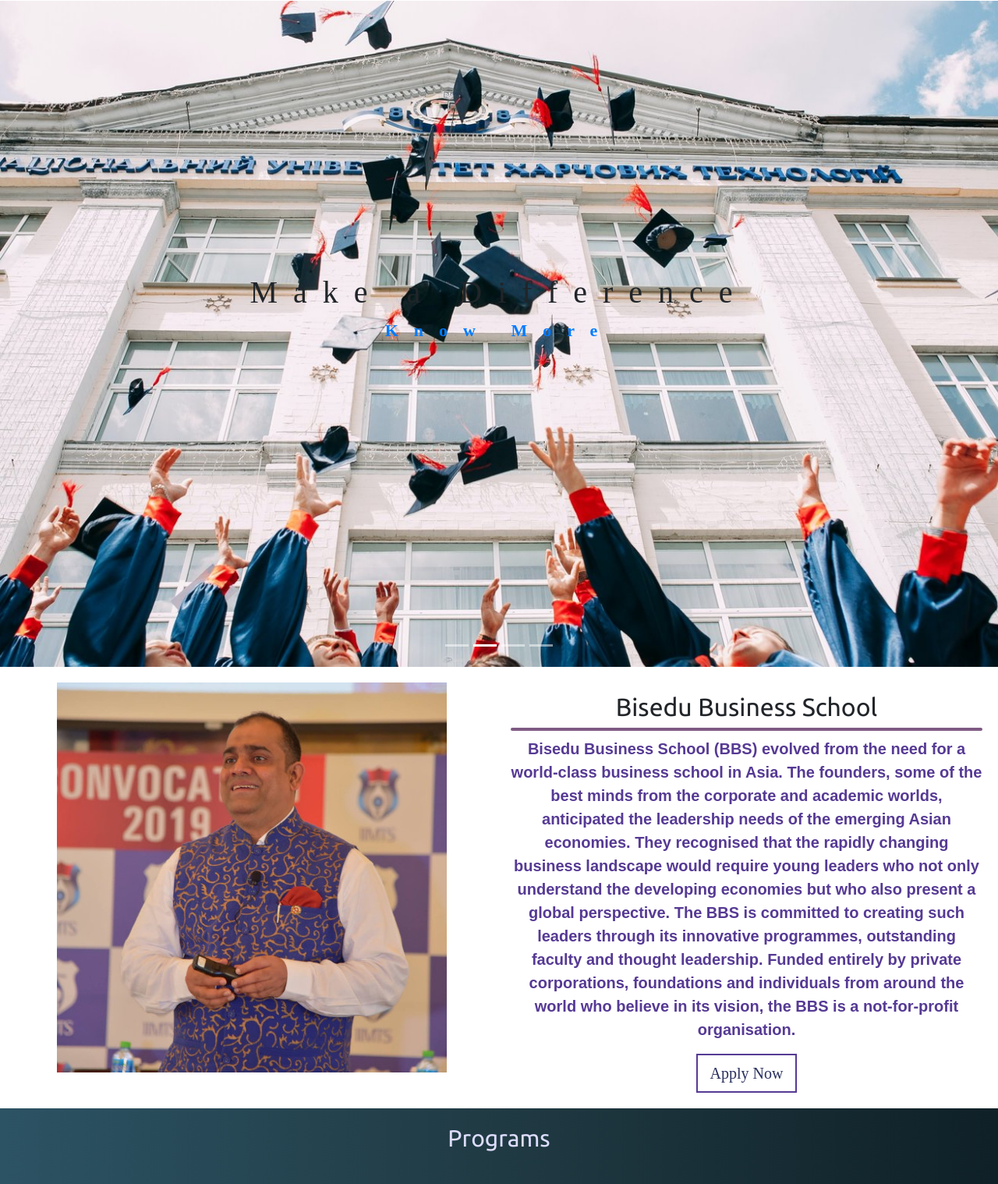
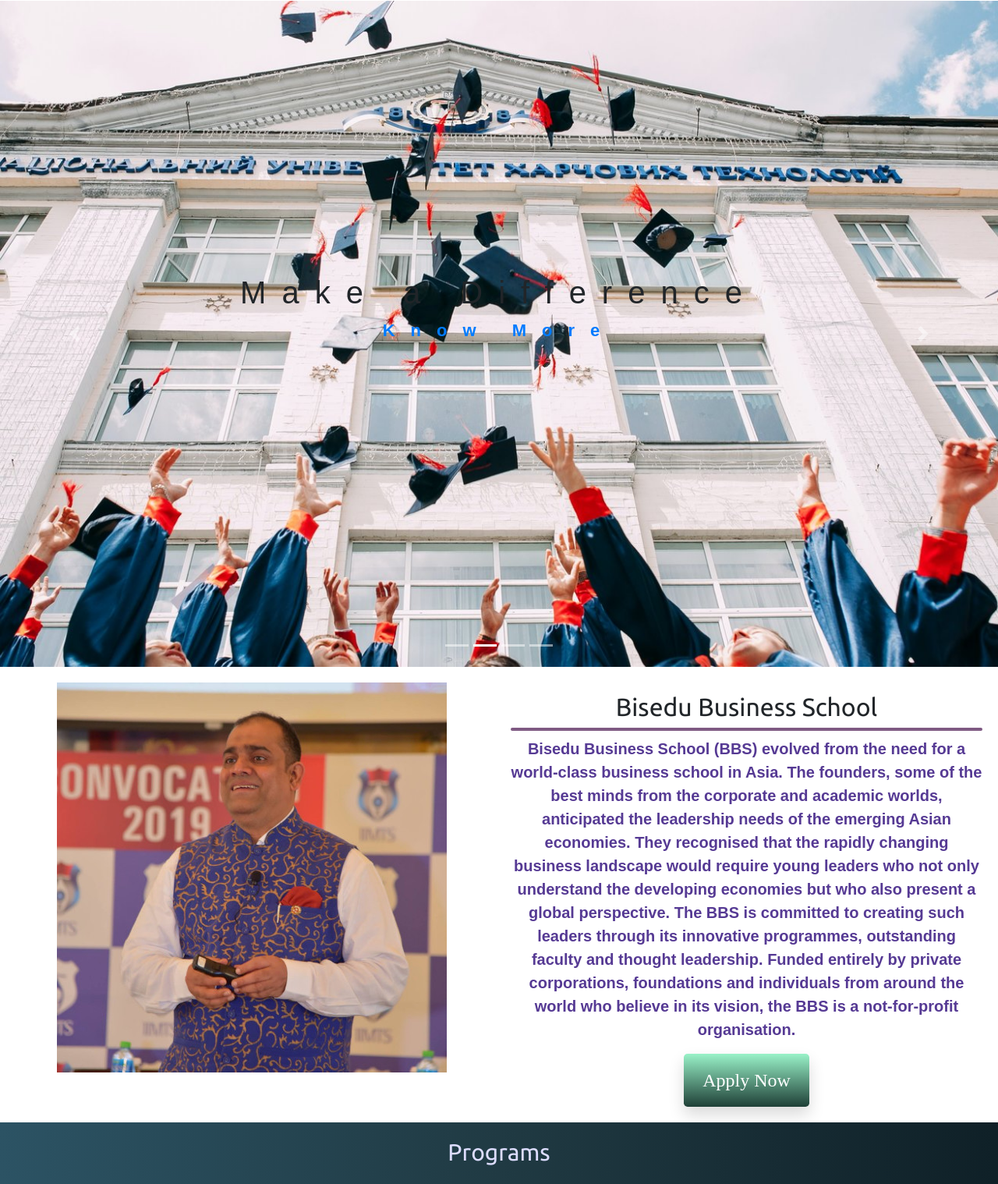
Before and after one commit to sourav-coder/Bisedu-Business-School, a plain HTML site: page index.html in a window 1280 px wide. Shown: the part 115-1633 px from the top of the page at 78% size. Drawn offline with nearby package versions, Linux system fonts and the light colour scheme; a script that the page names is missing.

Commit message:
added button styles

```diff
--- a/index.html
+++ b/index.html
@@ -112,14 +112,14 @@
       </div>
     </div>
 
-    <!-- <a class="carousel-control-prev" href="#carouselExampleIndicators" role="button" data-slide="prev">
+    <a class="carousel-control-prev" href="#carouselExampleIndicators" role="button" data-slide="prev">
       <span class="carousel-control-prev-icon" aria-hidden="true"></span>
       <span class="sr-only">Previous</span>
     </a>
     <a class="carousel-control-next" href="#carouselExampleIndicators" role="button" data-slide="next">
       <span class="carousel-control-next-icon" aria-hidden="true"></span>
       <span class="sr-only">Next</span>
-    </a> -->
+    </a>
   </div>
 
 
@@ -147,7 +147,7 @@
           the BBS is a not-for-profit organisation.
         </p>
 
-        <a class="btn btn-lg btn-outline-primary" href="#">Apply Now</a>
+        <a class="btn btn-lg " href="#">Apply Now</a>
       </div>
     </div>
   </section>
--- a/style.css
+++ b/style.css
@@ -1,8 +1,13 @@
+
+
 body{
   padding: 0;
   margin: 0;
+  width: 100%!important;
+
   text-align: center;
 }
+
 
 .navbar{
   padding: 20px;
@@ -13,7 +18,7 @@
 
 .navbar-brand h4{
   display: inline;
-  font-family: 'Ubuntu';
+  font-family: 'Ubuntu',sans-serif;
 }
 
 /* q-tag */
@@ -72,7 +77,7 @@
 
 .about-container .btn{
   padding: 10px 23px;
-    font-family: sans-serif;
+    font-family: 'Ubuntu',sans-serif;
 
 }
 .about-container h2{
@@ -128,16 +133,36 @@
 }
 
 .about .btn{
-  border-radius: initial;
-    border: 2px solid #563a94;
     color: #2a305e;
     font-family: initial;
+    font-size: 1.5rem;
+    padding: 1rem 1.5rem;
+    /* background-image: linear-gradient(45deg, #5334f5,#9c6fff); */
+    background: #1f4037;  /* fallback for old browsers */
+  background: -webkit-linear-gradient(to right, #99f2c8, #1f4037);  /* Chrome 10-25, Safari 5.1-6 */
+  background: linear-gradient(to bottom, #99f2c8, #1f4037); /* W3C, IE 10+/ Edge, Firefox 16+, Chrome 26+, Opera 12+, Safari 7+ */
+
+
+    color: #fff;
+    border: none;
+    box-shadow: 0 10px 20px 0 rgba(0,0,0,0.15);
+    transition: 0.9s cubic-bezier(0.2,1,0.2,1);
 
 }
+
+
+
 .about .btn:hover{
 
-  background-color:#7f5a83;
-  color: #fff;
+  transform: translateY(-2px);
+  box-shadow: 0 10px 30px 0 rgba(0,0,0,0.25);
+  /* background-image: linear-gradient(-45deg,#fff, #5334f5,#9c6fff); */
+  background: #fffbd5;  /* fallback for old browsers */
+  background: -webkit-linear-gradient(to right, #b20a2c, #fffbd5);  /* Chrome 10-25, Safari 5.1-6 */
+  background: linear-gradient(to right, #b20a2c, #fffbd5); /* W3C, IE 10+/ Edge, Firefox 16+, Chrome 26+, Opera 12+, Safari 7+ */
+
+
+
 
 }
 
@@ -157,7 +182,7 @@
     top: 330px;
     letter-spacing: 20px;
     color: #212529;
-    font-family: 'Monserret';
+    font-family: 'Monserret',sans-serif;
     font-weight: 800;
 
 }
@@ -210,7 +235,7 @@
       box-shadow:0 0 15px rgba(0, 0, 0, 0.2);
       border: 4px solid skyblue;
 
-    font-size: 32px;
+      font-size: 32px;
 
 
     }
@@ -235,7 +260,7 @@
 
 .programs h3{
   font-size: 30px;
-  font-family: 'Ubuntu';
+  font-family: 'Ubuntu',Arial, Helvetica, sans-serif;
   font-weight: 500;
   padding: 20px;
   color: #ddf;
@@ -286,7 +311,7 @@
 
 #experts h3{
   padding: 20px;
-    font-family: 'Ubuntu',sans-serif;
+    font-family: 'Ubuntu',-apple-system, BlinkMacSystemFont, 'Segoe UI', Roboto, Oxygen, Ubuntu, Cantarell, 'Open Sans', 'Helvetica Neue', sans-serif;
 }
 
 #experts .row .col-lg-6{
```
